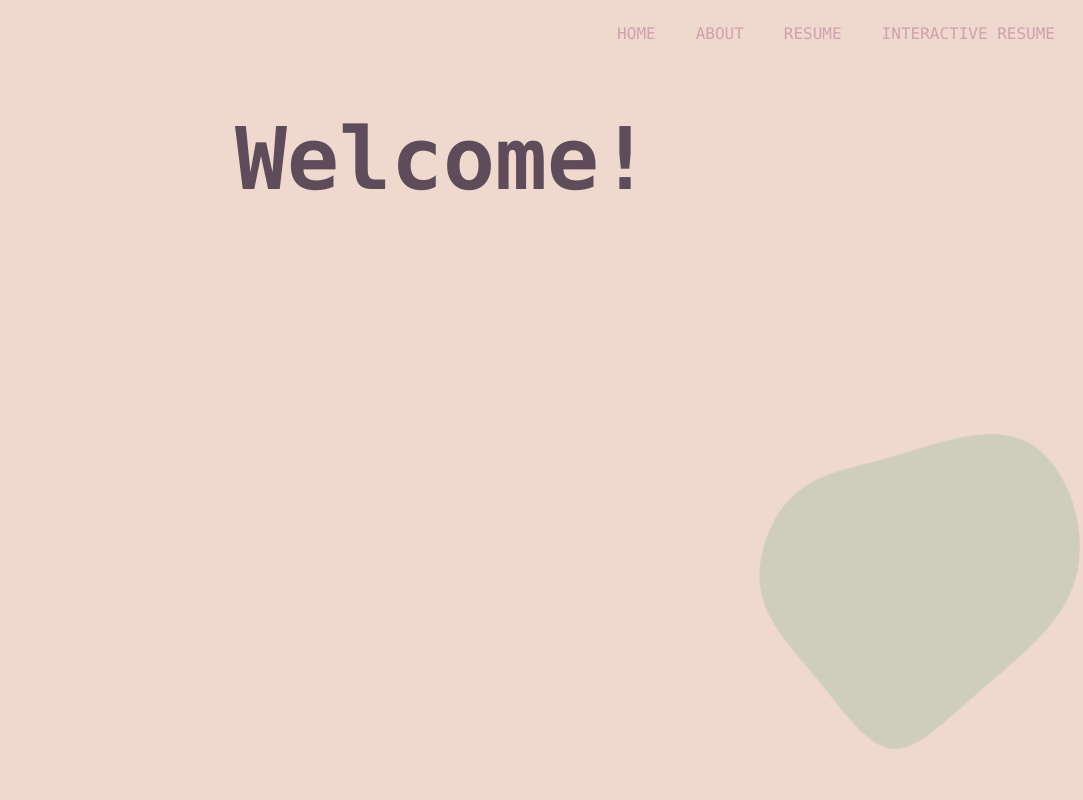
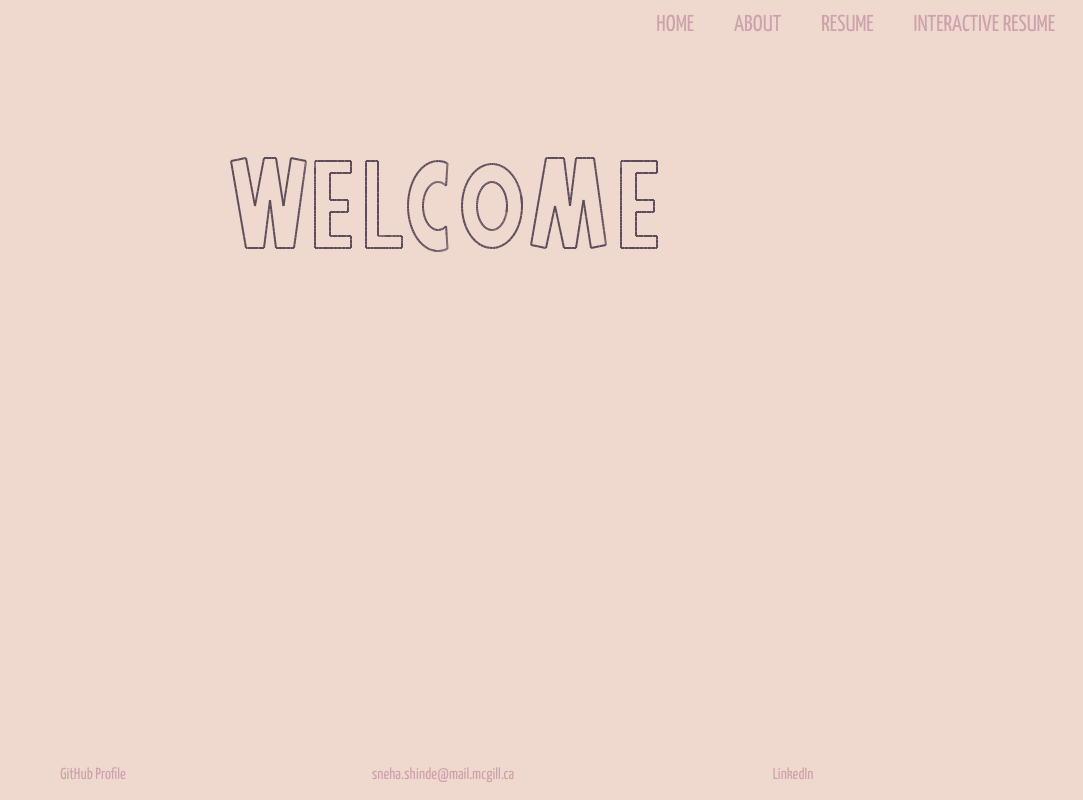
Before and after one commit to xosneha/Sneha-Personal-Website, a plain HTML site: page index.html in a window 1280 px wide. Shown: the whole page, without its empty margins (197-1280 px from the left). Drawn offline with Linux system fonts and the light colour scheme.

Commit message:
Fixing up interactive resume and footer

```diff
--- a/assets/cardIR.css
+++ b/assets/cardIR.css
@@ -1,7 +1,7 @@
 @import url('https://fonts.googleapis.com/css2?family=DM+Mono:wght@300;400;500&display=swap');
 @import url("https://use.typekit.net/kyz0ydh.css");
-
-html, body, div, span, applet, object, iframe,
+/*
+html, body,  span, applet, object, iframe,
 h1, h2, h3, h4, h5, h6, p, blockquote, pre,
 a, abbr, acronym, address, big, cite, code,
 del, dfn, em, img, ins, kbd, q, s, samp,
@@ -20,17 +20,18 @@ time, mark, audio, video {
     font-size: 100%;
     font: inherit;
     vertical-align: baseline;
-}
-/* HTML5 display-role reset for older browsers */
-article, aside, details, figcaption, figure,
-footer, header, hgroup, menu, nav, section {
+}*/
+/* HTML5 display-role reset for older browsers*/
+aside, details, figcaption, figure,
+footer, header, hgroup, menu, section {
 	display: block;
 }
+
 body {
     line-height: 1;
     padding: 0;
     margin: 0;
-    font-family: bebas-neue-pro, sans-serif; //TOCHANGE
+    font-family: 'Yanone Kaffeesatz', sans-serif;
     color: #6BAB90;
 }
 ol, ul {
@@ -418,3 +419,8 @@ a {
     -webkit-box-decoration-break: clone;
     background-clip: text;
     border-color: white;
+}
+
+.nohover h2:hover {
+        color: green;
+}
--- a/assets/stylesIR.css
+++ b/assets/stylesIR.css
@@ -16,6 +16,7 @@
 
 body {
     color: #6BAB90;
+    font-family: 'Yanone Kaffeesatz', sans-serif;
 }
 
 main {
@@ -119,6 +120,13 @@ section {
     background-clip: text;
 }
 
+.nohover h2 {
+	cursor: default;
+}
+
+.nohover h2:hover {
+	color: green;
+}
 .section img {
     width: 100%;
     display: inline;
--- a/assets/stylesheet.css
+++ b/assets/stylesheet.css
@@ -1,3 +1,4 @@
+@import url('https://fonts.googleapis.com/css2?family=Yanone+Kaffeesatz&display=swap');
 :root { /* for color scheme changes */
 	--bg-color: #EFD9CE;
 	--title-color: #5E4C5A;
@@ -7,8 +8,9 @@
 }
 
 body {
-	font-family: Lucida Console, Monaco, monospace;
+	font-family: 'Yanone Kaffeesatz', sans-serif;
 	background-color: var(--bg-color);
+	margin-top: -2px;
 }
 
 h1 {
@@ -19,15 +21,15 @@ h1 {
 
 h2 {
 	color: var(--textt-color);
-	font-size: 1.5em;
+	font-size: 2em;
 }
 
 .nav-area li a {
         color: var(--navbar-color);
         text-decoration: none;
         padding: 5px 20px;
-        font-family: Lucida Console, Monaco, monospace;
-        font-size: 16px;
+        font-family: 'Yanone Kaffeesatz', sans-serif;
+        font-size: 23px;
         text-transform: uppercase;
 }
 
@@ -116,10 +118,16 @@ h2 {
 	align-items: center;
 	justify-content: center;
 	text-align: center;
-	width: 100%;
+	/*width: 100%;*/
 	height: 5em;
 	font-size: 2em;
 }
+
+.article-box {
+	margin-left:100px;
+	margin-right:100px;
+}
+
 .about-pic {
 	display: -webkit-box;      /* OLD - iOS 6-, Safari 3.1-6 */
   	display: -webkit-flex;
@@ -174,21 +182,53 @@ strong {
 }
 
 footer {
-   position: fixed;
+  position: fixed;
   left: 0;
+  color: var(--navbar-color);
   bottom: 0;
   width: 100%;
-  background-color: red;
-  color: white;
   text-align: center;
 }
 
+.footer-list {
+	display: flex;
+	flex-direction: row;
+	flex-wrap: nowrap;
+	justify-content: center;
+	list-style-type: none;
+	background-color: var(--bg-color);
+	height: 50px;
+	margin: 0px;
+	padding:0px;
+	align-items: center;
+}
+.footer-list li {
+	width: 350px;
+}
+
 .footer-list ul {
-  list-style-type: none;
-  padding: 0;
-  display: flex;
-  flex-direction: row;
-  justify-content: space-around;
-  flex-wrap: nowrap;
-  style="margin-top: auto;
 }
+a:link {
+	  color: var(--navbar-color);
+	  text-decoration: none;
+  }
+
+a:visited {
+	  color: var(--navbar-color);
+    }
+
+a:hover {
+	  color: var(--navbar-color);
+      }
+
+a:active {
+	  color: var(--navbar-color);
+  }
+canvas {
+    padding-left: 0;
+    padding-right: 0;
+    margin-left: auto;
+    margin-right: auto;
+    display: block;
+    margin-top: 100px;
+}
--- /dev/null
+++ b/assets/welcomeanim.js
@@ -0,0 +1,178 @@
+grid_size = 6;
+// Positions relative to a grid
+curve_point_letters = {
+  "outer_c": {
+    "param_position": 1.25,
+    "end": 2*Math.PI - 1.25,
+    "equation": s => [(5*Math.cos(s) + 35)*grid_size, (7.5*Math.sin(s) + 8) * grid_size]
+  },
+  "inner_c": {
+    "param_position": 1,
+    "end": 2*Math.PI - 1,
+    "equation": s => [(2.5*Math.cos(s) + 35)*grid_size, (-4*Math.sin(s) + 8)*grid_size]
+  },
+  "outer_o": {
+    "param_position": 0,
+    "end": 2*Math.PI + .25,
+    "equation": s => [(5*Math.cos(s) + 44)*grid_size, (-7*Math.sin(s) + 8) * grid_size]
+  },
+  "inner_o": {
+    "param_position": 0,
+    "end": 2*Math.PI + .25,
+    "equation": s => [(2.5*Math.cos(s) + 44)*grid_size, (4*Math.sin(s) + 8)*grid_size]
+  }
+}
+straight_point_letters = {
+  "W": {
+    "points": [[13, 0.5], [11, 15], [8, 15], [7, 7], [6, 15], [3, 15], [0.5, 0.5], [3, 0], [4.5, 8], [6, 0], [8, 0], [9.25, 8], [10.5, 0], [13, 0.5]]
+  },
+  "E1": {
+    "points": [[14.5, 0.5], [14.5, 15], [20.5, 15], [20.5, 13], [17, 13], [17, 9], [20, 9], [20, 7], [17, 7], [17, 2.5], [20.5, 2.5], [20.5, 0.5], [14.5, 0.5]]
+  },
+  "L": {
+    "points": [[25, 13], [29, 13], [29, 15], [23, 15], [23, 0.5], [25, 0.5], [25, 13]]
+  },
+  "c_seg_1": {
+    "points": []
+  },
+  "c_seg_2": {
+    "points": []
+  },
+  "E2": {
+    "points": [[65.5, 0.5], [65.5, 15], [71.5, 15], [71.5, 13], [68, 13], [68, 9], [71, 9], [71, 7], [68, 7], [68, 2.5], [71.5, 2.5], [71.5, 0.5], [65.5, 0.5]]
+  },
+  "M": {
+    "points": [[63, 14.5], [61, 0], [58, 0], [57, 8], [56, 0], [53, 0], [50.5, 14.5], [53, 15], [54.5, 8], [56, 15], [58, 15], [59.25, 7], [60.5, 15], [63, 14.5]]
+  },
+}
+// Connects the end points of the inner and outer curves
+straight_point_letters["c_seg_1"]["points"] = [
+  (curve_point_letters["outer_c"]["equation"])(curve_point_letters["outer_c"]["param_position"]).map(pos => pos / grid_size),
+  (curve_point_letters["inner_c"]["equation"])(curve_point_letters["inner_c"]["end"]).map(pos => pos / grid_size)
+];
+straight_point_letters["c_seg_2"]["points"] = [
+  (curve_point_letters["outer_c"]["equation"])(curve_point_letters["outer_c"]["end"]).map(pos => pos / grid_size),
+  (curve_point_letters["inner_c"]["equation"])(curve_point_letters["inner_c"]["param_position"]).map(pos => pos / grid_size)
+];
+
+// Determines the normal between consecutive points
+set_direction = entry => {
+  const cur_index = entry["cur_index"];
+  const len = entry["points"].length;
+  const diff = [entry["points"][cur_index + 1][0] - entry["points"][cur_index][0], entry["points"][cur_index + 1][1] - entry["points"][cur_index][1]];
+
+  const mag = Math.sqrt(diff[0]*diff[0] + diff[1]*diff[1]);
+  diff[0] /= mag;
+  diff[1] /= mag;
+  entry["direction"] = diff;
+};
+// Convert grid points to pixel locations and sets initial values
+Object.values(straight_point_letters).forEach(entry => {
+  entry["points"].forEach(point => {
+    point[0] *= grid_size;
+    point[1] *= grid_size;
+  });
+  entry["cur_index"] = 0;
+  entry["cur_pos"] = entry["points"][0];
+  set_direction(entry);
+});
+
+// Speed attributes for animation
+acceleration = 3;
+velocity = 2.5
+speed_function = t => {
+  if (t < 0.5) {
+    return velocity*t + 0.5*acceleration*t*t;
+  } else {
+    return (acceleration * 0.5 + velocity)*t;
+  }
+}
+// Drawing
+//pixels
+const offset = [0, 5];
+const canvas = document.getElementById("welcome");
+const ctx = canvas.getContext('2d');
+ctx.lineWidth = 2;
+ctx.strokeStyle = '#5E4C5A';
+
+const time_delta = 1/60;
+let time = 0;
+
+function draw_straight_letters() {
+  Object.entries(straight_point_letters).forEach(pair => {
+    ctx.beginPath();
+
+    // Less code clutter
+    const [key, entry] = pair;
+    const cur_pos = [entry["cur_pos"][0], entry["cur_pos"][1]];
+    const direction = entry["direction"];
+    const next_point = entry["points"][entry["cur_index"] + 1];
+    let finished_letter = false;
+
+    // Takes a deltaPos step in direction
+    let to_point = [cur_pos[0] + speed_function(time)*direction[0], cur_pos[1] + speed_function(time)*direction[1]];
+
+    // We overshot the point i.e. finished this segment
+    if (  (direction[0] < 0 && to_point[0] < next_point[0]) ||
+          (direction[0] > 0 && to_point[0] > next_point[0]) ||
+          (direction[1] < 0 && to_point[1] < next_point[1]) ||
+          (direction[1] > 0 && to_point[1] > next_point[1]) ) {
+      entry["cur_index"] += 1;
+      to_point = next_point;
+
+      // Last point is solely for determining direction
+      if (entry["cur_index"] === entry["points"].length - 1) {
+        finished_letter = true;
+      } else {
+        entry["cur_pos"] = [next_point[0], next_point[1]];
+        set_direction(entry);
+      }
+    }
+
+    ctx.moveTo(cur_pos[0] + offset[0], cur_pos[1] + offset[1]);
+    ctx.lineTo(to_point[0] + offset[0], to_point[1] + offset[1]);
+    ctx.stroke();
+    entry["cur_pos"] = to_point;
+
+    if (finished_letter) {
+      delete straight_point_letters[key];
+      return;
+    }
+  });
+}
+function draw_curves() {
+  Object.entries(curve_point_letters).forEach(pair => {
+    ctx.beginPath();
+
+    const [key, entry] = pair;
+    let s = entry["param_position"];
+    const cur_point = entry["equation"](s);
+
+    // Dampen the parameter delta
+    s += speed_function(time)/60;
+    if ( s > entry["end"] ) {
+      s = entry["end"];
+    }
+
+    const to_point = entry["equation"](s);
+
+    ctx.moveTo(cur_point[0] + offset[0], cur_point[1] + offset[1]);
+    ctx.lineTo(to_point[0] + offset[0], to_point[1] + offset[1]);
+    ctx.stroke();
+    if (s >= entry["end"]) {
+      delete curve_point_letters[key]
+      return;
+    }
+    entry["param_position"] = s;
+  });
+}
+// Main logic
+function draw() {
+  draw_straight_letters();
+  draw_curves();
+  time += time_delta;
+  if (time < 3) {
+    window.requestAnimationFrame(draw);
+  }
+}
+draw();
--- a/index.html
+++ b/index.html
@@ -24,21 +24,19 @@
 			</nav>
 		</div>
 
-		<article class="home-article">
-			<h1> Welcome!</h1>
-		</article>
-		<div class="blob">
+		<canvas id="welcome" height=100 width=430></canvas>
+		<script src="assets/welcomeanim.js"></script>
+		<!--<div class="blob">
   			<svg viewBox="0 0 200 200" xmlns="http://www.w3.org/2000/svg">
   			<path fill="#cfcdbc" d="M32.1,-33.4C37.9,-26.4,36.2,-13.2,35.9,-0.3C35.5,12.5,36.6,25.1,30.8,33.5C25.1,42,12.5,46.5,1.7,44.8C-9.2,43.1,-18.4,35.3,-31.8,26.9C-45.3,18.4,-63,9.2,-67.8,-4.8C-72.6,-18.9,-64.6,-37.7,-51.2,-44.7C-37.7,-51.7,-18.9,-46.8,-2.8,-44C13.2,-41.1,26.4,-40.4,32.1,-33.4Z" transform="translate(100 100)" />
 			</svg>
-		</div>
-		<!-- TODO: Footer
+		</div>-->
 		<footer>
-			<ul class "footer-list">
+			<ul class="footer-list">
 
-			<li>sneha.shinde@mail.mcgill.ca</li> <li>GitHub Profile</li><li>LinkedIn</li>
+				<li><a href="https://github.com/xosneha">GitHub Profile</a></li> <li>sneha.shinde@mail.mcgill.ca</li> <li><a href="https://www.linkedin.com/feed/">LinkedIn</li>
 			</ul>
-		</footer> -->
+		</footer>
 
 	</body>
 </html>
```
Also changed, not shown: 5 other files.
